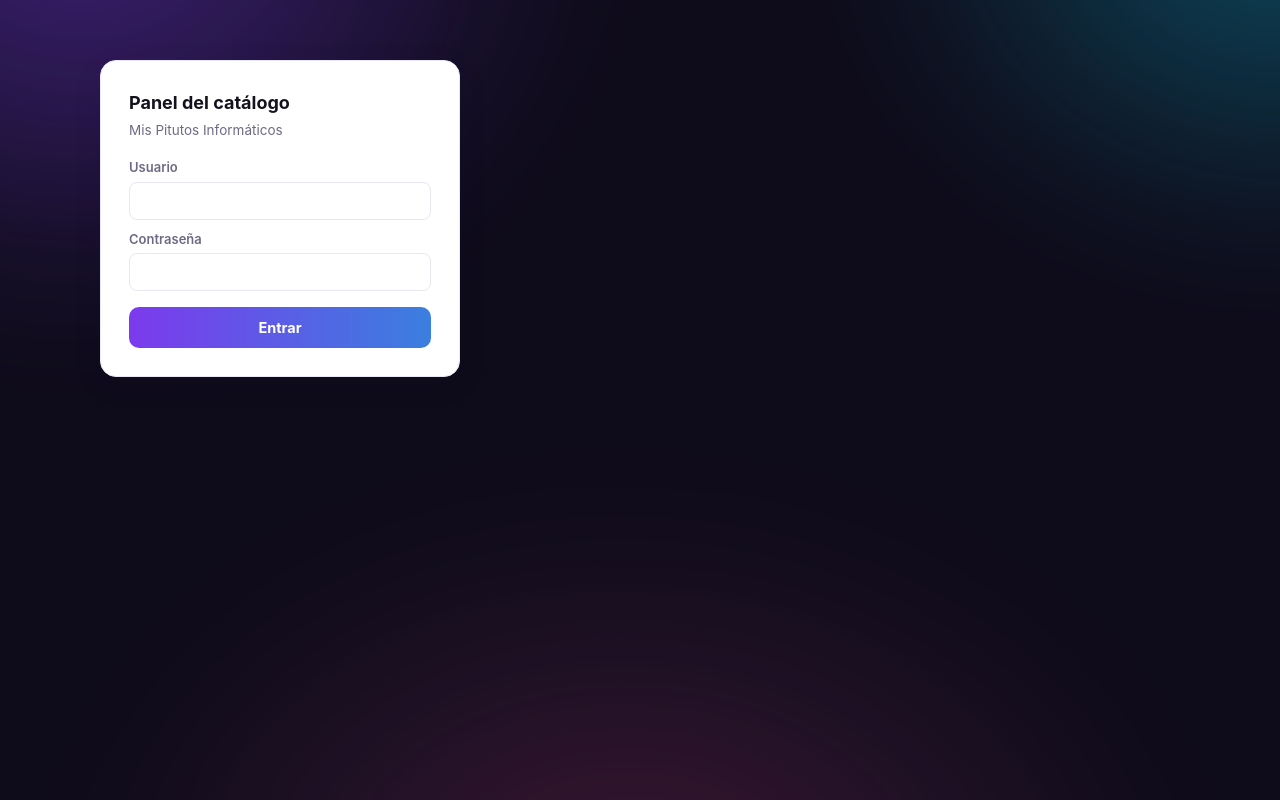
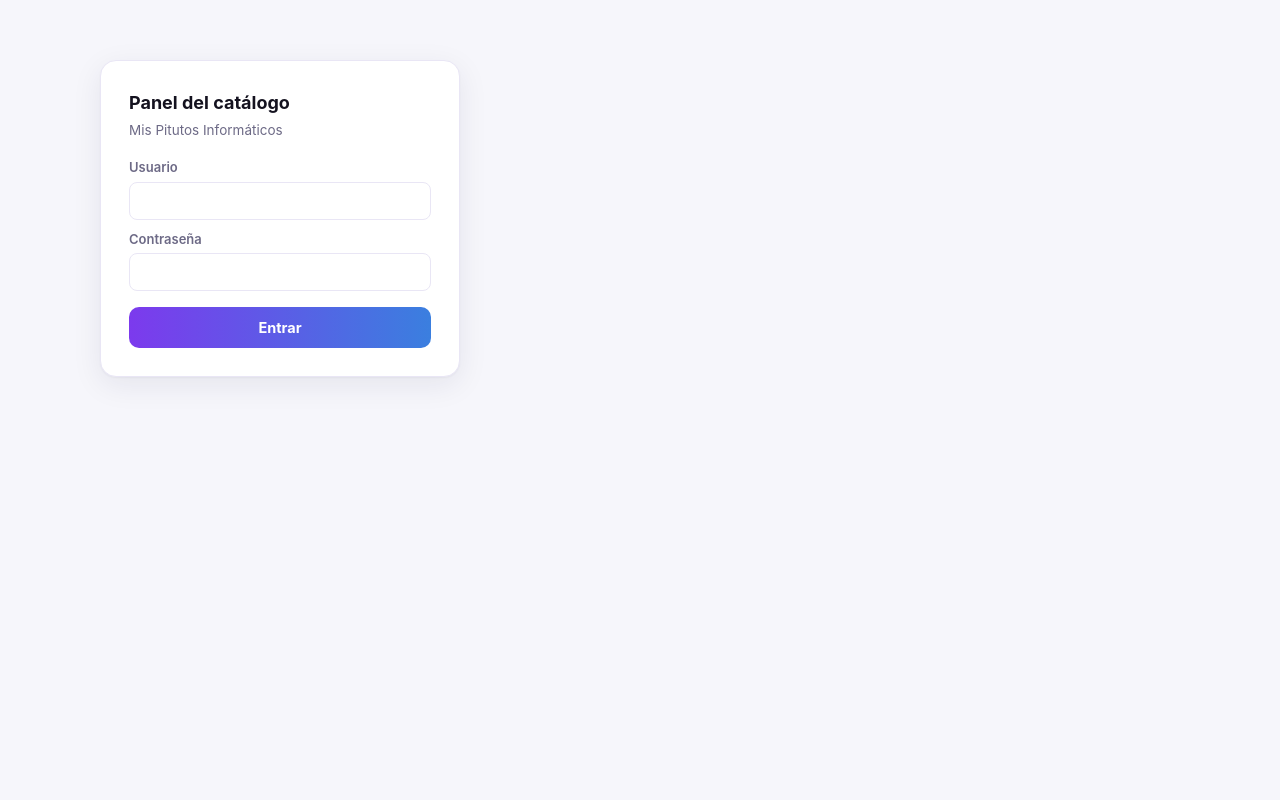
Before and after one commit to sergiovasquezv-code/pitutos-catalogo, a website: page public/admin/index.html in a window 1280 px wide. Drawn offline with Linux system fonts and the light colour scheme; no server answers.

Commit message:
Revert "Extender fondo aurora a toda la pagina del catalogo"
This reverts commit 4a2b4e06db51ee05aa6cb014f7467b6cf58268fa.

```diff
--- a/public/css/style.css
+++ b/public/css/style.css
@@ -37,33 +37,10 @@ html, body { max-width: 100%; }
 body {
   margin: 0;
   font-family: -apple-system, BlinkMacSystemFont, "Segoe UI", Roboto, Helvetica, Arial, sans-serif;
-  background: #0e0b1a;
+  background: var(--bg);
   color: var(--text);
   font-size: 15px;
   line-height: 1.5;
-  position: relative;
-}
-
-/* Fondo aurora de toda la página (no solo la cabecera): manchas de luz
-   violeta/cian/rosa que se mueven lento, fijas respecto a la ventana para
-   que acompañen el scroll. Las tarjetas de producto siguen con fondo claro
-   (var(--card)) y flotan encima gracias a su propio box-shadow. */
-body::before {
-  content: "";
-  position: fixed;
-  inset: -20%;
-  z-index: -1;
-  filter: blur(60px);
-  opacity: .8;
-  pointer-events: none;
-  background:
-    radial-gradient(38% 50% at 18% 12%, rgba(124,58,237,.55), transparent 70%),
-    radial-gradient(32% 42% at 82% 8%, rgba(6,182,212,.45), transparent 70%),
-    radial-gradient(42% 48% at 50% 95%, rgba(236,72,153,.25), transparent 70%);
-  animation: cabecera-aurora-drift 20s ease-in-out infinite alternate;
-}
-@media (prefers-reduced-motion: reduce) {
-  body::before { animation: none; }
 }
 
 a { color: var(--accent-dark); }
@@ -79,7 +56,7 @@ button { font-family: inherit; cursor: pointer; }
   top: 0;
   z-index: 20;
   overflow: hidden;
-  background: transparent;
+  background: #0e0b1a;
 }
 
 /* Mismo fondo animado de la portada (manchas de luz violeta/cian que se
@@ -206,14 +183,14 @@ button { font-family: inherit; cursor: pointer; }
 
 .loading, .error-page {
   text-align: center;
-  color: #b7b2d6;
+  color: var(--text-muted);
   padding: 60px 20px;
   font-size: 15px;
 }
 
 .error-page { color: var(--danger); }
 
-.catalog-intro { margin: 4px 0 16px; color: #b7b2d6; }
+.catalog-intro { margin: 4px 0 16px; color: var(--text-muted); }
 
 .categoria-filtros { display: flex; flex-wrap: wrap; gap: 8px; margin-bottom: 18px; }
 .chip-categoria {
```
